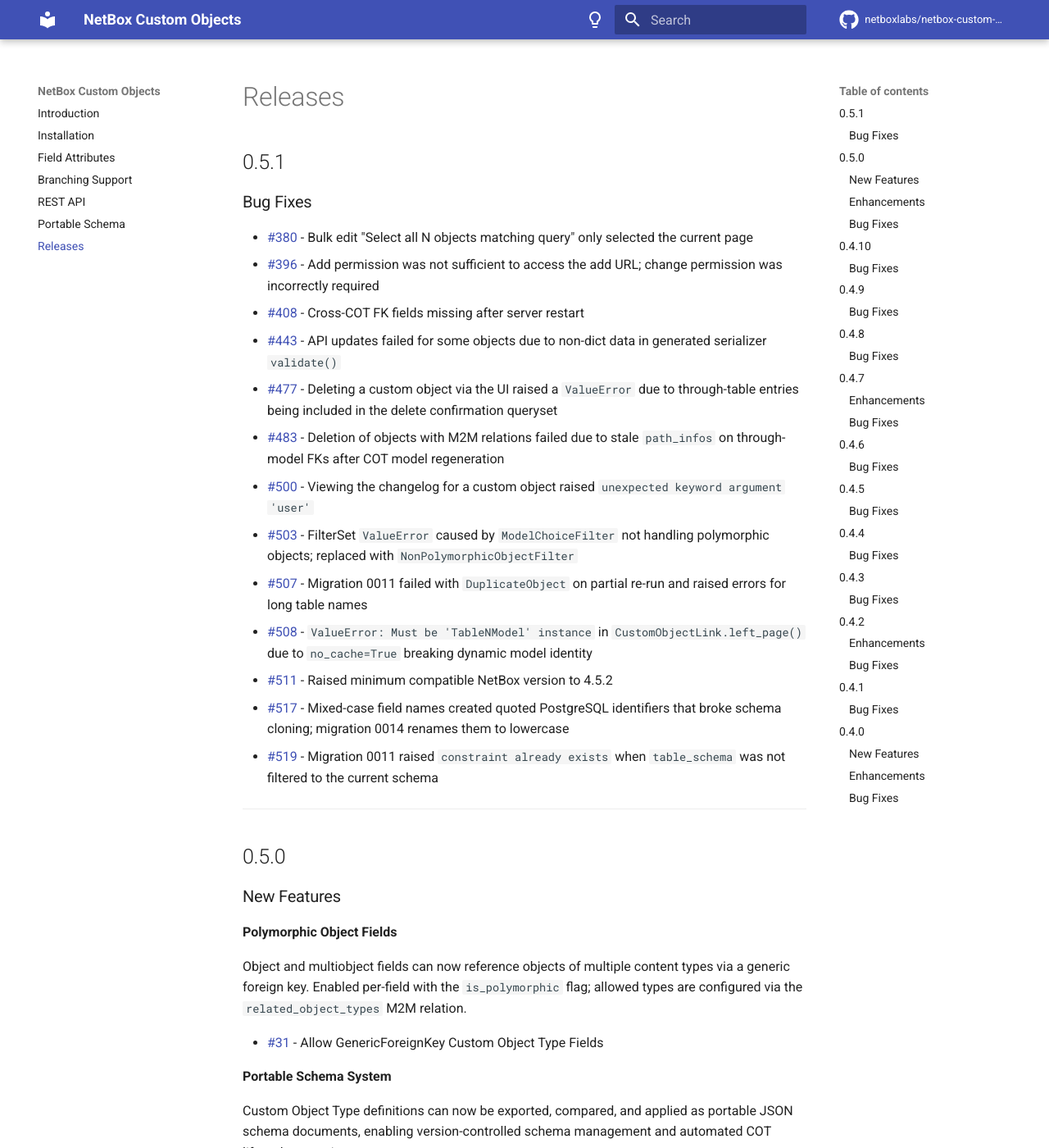
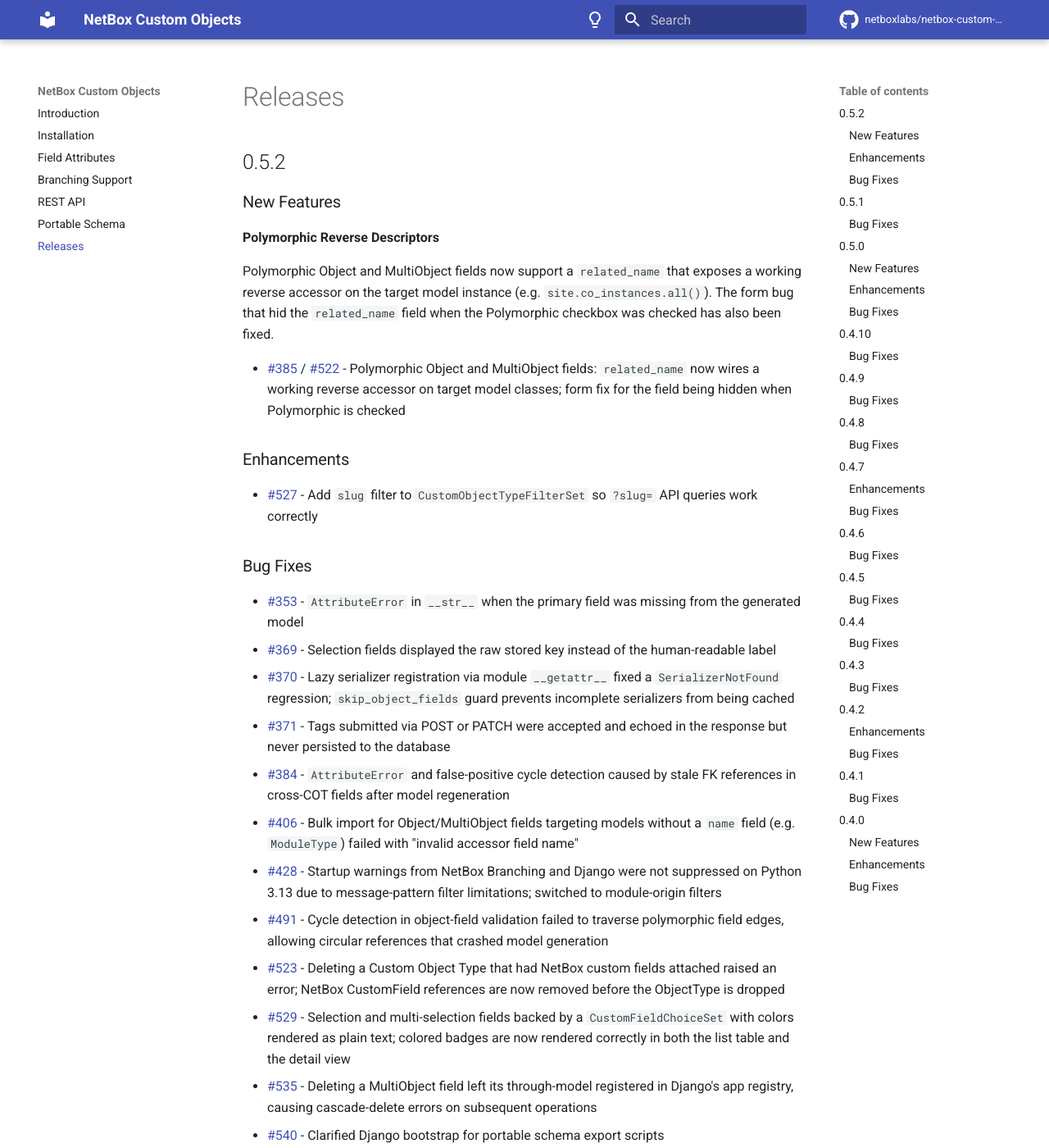
Before and after one commit to netboxlabs/netbox-custom-objects, an MkDocs documentation site: the page built from docs/releases.md, in a window 1280 px wide and 1400 px high. Shown: the whole window at 82% size. Built offline with MkDocs 1.6.1 and Material for MkDocs 9.7.7, drawn with Linux system fonts in a browser that asks for light colours; comment, search, counter and statistics services are not loaded; some of the changed text lies outside the part shown.

Commit message:
Release v0.5.2: update version, compatibility matrix, and release notes
Co-Authored-By: Claude Sonnet 4.6 <noreply@anthropic.com>

```diff
--- a/docs/releases.md
+++ b/docs/releases.md
@@ -1,4 +1,37 @@
 # Releases
+
+## 0.5.2
+
+### New Features
+
+**Polymorphic Reverse Descriptors**
+
+Polymorphic Object and MultiObject fields now support a `related_name` that exposes a working reverse accessor on the target model instance (e.g. `site.co_instances.all()`). The form bug that hid the `related_name` field when the Polymorphic checkbox was checked has also been fixed.
+
+- [#385](https://github.com/netboxlabs/netbox-custom-objects/issues/385) / [#522](https://github.com/netboxlabs/netbox-custom-objects/issues/522) - Polymorphic Object and MultiObject fields: `related_name` now wires a working reverse accessor on target model classes; form fix for the field being hidden when Polymorphic is checked
+
+### Enhancements
+
+- [#527](https://github.com/netboxlabs/netbox-custom-objects/issues/527) - Add `slug` filter to `CustomObjectTypeFilterSet` so `?slug=` API queries work correctly
+
+### Bug Fixes
+
+- [#353](https://github.com/netboxlabs/netbox-custom-objects/issues/353) - `AttributeError` in `__str__` when the primary field was missing from the generated model
+- [#369](https://github.com/netboxlabs/netbox-custom-objects/issues/369) - Selection fields displayed the raw stored key instead of the human-readable label
+- [#370](https://github.com/netboxlabs/netbox-custom-objects/issues/370) - Lazy serializer registration via module `__getattr__` fixed a `SerializerNotFound` regression; `skip_object_fields` guard prevents incomplete serializers from being cached
+- [#371](https://github.com/netboxlabs/netbox-custom-objects/issues/371) - Tags submitted via POST or PATCH were accepted and echoed in the response but never persisted to the database
+- [#384](https://github.com/netboxlabs/netbox-custom-objects/issues/384) - `AttributeError` and false-positive cycle detection caused by stale FK references in cross-COT fields after model regeneration
+- [#406](https://github.com/netboxlabs/netbox-custom-objects/issues/406) - Bulk import for Object/MultiObject fields targeting models without a `name` field (e.g. `ModuleType`) failed with "invalid accessor field name"
+- [#428](https://github.com/netboxlabs/netbox-custom-objects/issues/428) - Startup warnings from NetBox Branching and Django were not suppressed on Python 3.13 due to message-pattern filter limitations; switched to module-origin filters
+- [#491](https://github.com/netboxlabs/netbox-custom-objects/issues/491) - Cycle detection in object-field validation failed to traverse polymorphic field edges, allowing circular references that crashed model generation
+- [#523](https://github.com/netboxlabs/netbox-custom-objects/issues/523) - Deleting a Custom Object Type that had NetBox custom fields attached raised an error; NetBox CustomField references are now removed before the ObjectType is dropped
+- [#529](https://github.com/netboxlabs/netbox-custom-objects/issues/529) - Selection and multi-selection fields backed by a `CustomFieldChoiceSet` with colors rendered as plain text; colored badges are now rendered correctly in both the list table and the detail view
+- [#535](https://github.com/netboxlabs/netbox-custom-objects/issues/535) - Deleting a MultiObject field left its through-model registered in Django's app registry, causing cascade-delete errors on subsequent operations
+- [#540](https://github.com/netboxlabs/netbox-custom-objects/issues/540) - Clarified Django bootstrap for portable schema export scripts
+- [#543](https://github.com/netboxlabs/netbox-custom-objects/issues/543) - Tag filter links in the custom object list view returned 404
+- [#550](https://github.com/netboxlabs/netbox-custom-objects/issues/550) - REST API rejected `null` for optional Object and MultiObject fields (`"This field may not be null."`)
+
+---
 
 ## 0.5.1
 
--- a/pyproject.toml
+++ b/pyproject.toml
@@ -1,6 +1,6 @@
 [project]
 name = "netboxlabs-netbox-custom-objects"
-version = "0.5.1"
+version = "0.5.2"
 description = "A plugin to manage custom objects in NetBox"
 readme = "README.md"
 requires-python = ">=3.10"
```
Also changed, not shown: COMPATIBILITY.md (+1 -0 lines).
